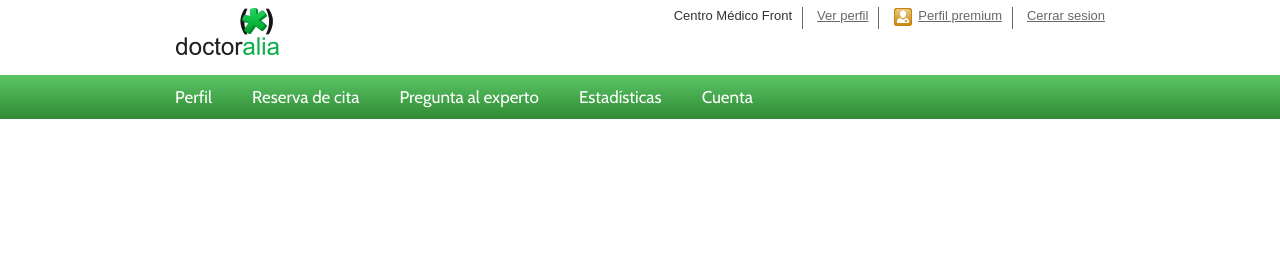
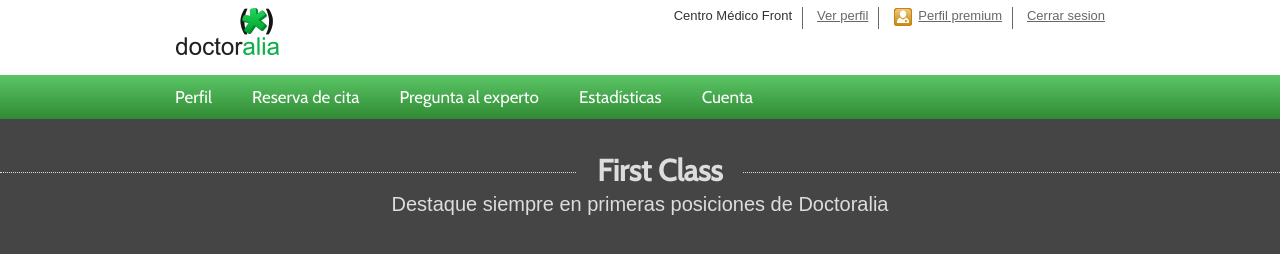
Before and after one commit to lluisnieto/da-frontend-test, a website: page src/index.html in a window 1280 px wide. Drawn offline with nearby package versions, Linux system fonts and the light colour scheme.

Commit message:
Basic page layout setup

```diff
--- a/src/assets/scss/styles.scss
+++ b/src/assets/scss/styles.scss
@@ -1,7 +1,11 @@
 @import "compass";
 
+$main-bg-color: #454545;
+$main-text-color: #dcdedd;
+$gray1: #656968;
 
-$gray1: #656968;
+
+
 @font-face {
   font-family: Cabin;
   src: url(../fonts/Cabin-Regular.otf);
@@ -9,6 +13,34 @@
 
 body {
   font-family: Arial, sans-serif;
+  background-color:$main-bg-color;
+}
+
+h1 {
+  text-align:center;
+  color:$main-text-color;
+  border-bottom:dotted 1px $main-text-color;
+  position: relative;
+  color:rgba(0,0,0,0);
+  font-family: Cabin;
+  font-weight:bold;
+  font-size:30px;
+
+  &:before {
+    content: attr(data-txt);
+    color: $main-text-color;
+    position:absolute;
+    display: inline-block;
+    top:15px;
+    padding:0 20px;
+    background-color:$main-bg-color;
+  }
+}
+
+h2 {
+  text-align:center;
+  color:$main-text-color;
+  font-size:20px;
 }
 
 .main-wrapper {
@@ -37,6 +69,8 @@
 
 
 #main-header {
+  background-color:#FFF;
+
   #main-logo {
     position:relative;
     top:5px;
@@ -98,3 +132,7 @@
     }
   }
 }
+
+#content-wrapper {
+  color:$main-text-color;
+}
--- a/src/index.html
+++ b/src/index.html
@@ -28,6 +28,12 @@
             </div>
         </nav>
     </header>
+    <h1 data-txt="First Class">First Class</h1>
+    <h2>Destaque siempre en primeras posiciones de Doctoralia</h2>
+    <div class="main-wrapper" id="content-wrapper">
+
+    </div>
+
     <script src="../node_modules/jquery/dist/jquery.min.js"></script>
     <script src="../node_modules/bootstrap/dist/js/bootstrap.min.js"></script>
     <script src="assets/js/script.js"></script>
```
Also changed, not shown: src/assets/css/styles.css, src/assets/styles.css.
